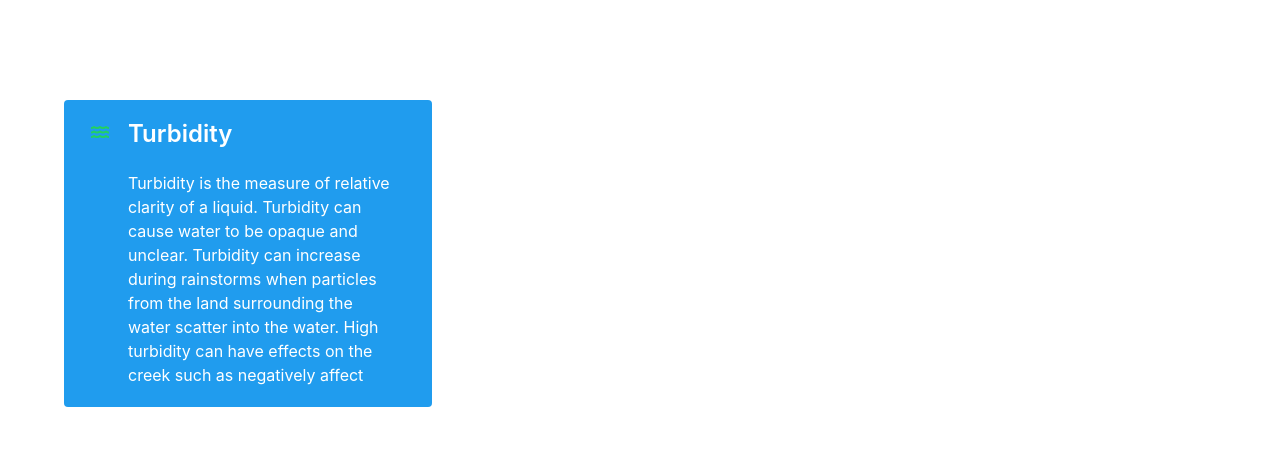
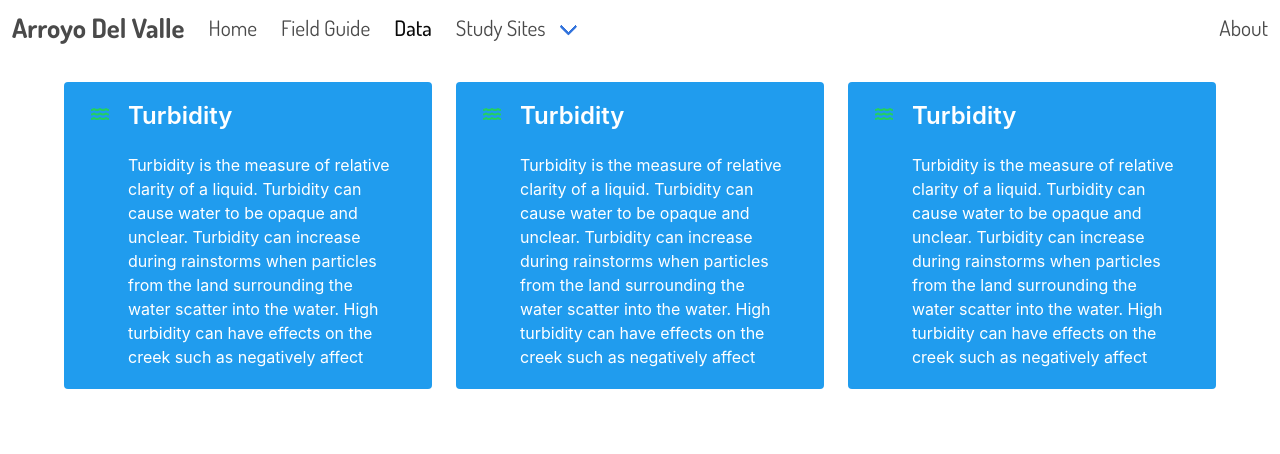
Before and after one commit to subatuba21/Creek, a PHP site: page /data.html in a window 1280 px wide. Shown: the top 454 px of the page. Run offline with PHP 8.4, Linux system fonts and the light colour scheme; some libraries are stand-ins or nearby versions.

Commit message:
small stuff

```diff
--- a/creeke.css
+++ b/creeke.css
@@ -26,3 +26,9 @@
 a {
   text-decoration: none;
 }
+ .is-active {
+  font-weight: 500;
+}
+#datades {
+  margin-top: 30px;
+}
--- a/data.html
+++ b/data.html
@@ -12,8 +12,51 @@
     <script src="creekm.js" charset="utf-8"></script>
   </head>
 <body>
-  <section class="section has-background-white">
-			<div class="container">
+
+  <nav class="navbar is-fixed-top" role="navigation" aria-label="main navigation">
+    <div class="navbar-brand">
+      <div class="navbar-item logo">
+        Arroyo Del Valle
+      </div>
+    </div>
+    <div class="navbar-start navtext">
+      <a href="creekm.html" class="navbar-item navtext">
+        Home
+      </a>
+      <a class="navbar-item">
+        Field Guide
+      </a>
+      <a href="data.html" class="navbar-item is-active">
+        Data
+      </a>
+      <div class="navbar-item has-dropdown is-hoverable">
+        <div class="navbar-link">
+          Study Sites
+        </div>
+      <div class = "navbar-dropdown">
+        <a class = "navbar-item">
+          Sites 1-4
+        </a>
+        <a class = "navbar-item">
+          Sites 5-8
+        </a>
+        <a class = "navbar-item">
+          Sites 9-12
+        </a>
+        <a class = "navbar-item">
+          Sites 13-14
+        </a>
+      </div>
+
+    </div>
+  </div>
+    <div class="navbar-end navtext">
+      <a class="navbar-item">
+        About
+      </a>
+    </div>
+  </nav>
+    <div class="container" id="datades">
       <div class="columns">
         <div class="column is-one-third">
           <article class="media notification is-info">
@@ -34,6 +77,47 @@
             </div>
           </article>
         </div>
+        <div class="column is-one-third">
+          <article class="media notification is-info">
+            <figure class="media-left">
+              <span class="icon has-text-success">
+                <i class="fas fa-water"></i>
+              </span>
+            </figure>
+            <div class="media-content">
+              <div class="content">
+                <h1 class="title is-size-4">Turbidity</h1>
+                <p class="is-size-10">
+                  Turbidity is the measure of relative clarity of a liquid. Turbidity can cause water to be opaque and unclear.
+                  Turbidity can increase during rainstorms when particles from the land surrounding the water scatter into the water.
+                  High turbidity can have effects on the creek such as negatively affect
+                </p>
+              </div>
+            </div>
+          </article>
+        </div>
+        <div class="column is-one-third">
+          <article class="media notification is-info">
+            <figure class="media-left">
+              <span class="icon has-text-success">
+                <i class="fas fa-water"></i>
+              </span>
+            </figure>
+            <div class="media-content">
+              <div class="content">
+                <h1 class="title is-size-4">Turbidity</h1>
+                <p class="is-size-10">
+                  Turbidity is the measure of relative clarity of a liquid. Turbidity can cause water to be opaque and unclear.
+                  Turbidity can increase during rainstorms when particles from the land surrounding the water scatter into the water.
+                  High turbidity can have effects on the creek such as negatively affect
+                </p>
+              </div>
+            </div>
+          </article>
+        </div>
+  </div>
 
+    </div>
 
 </body>
+</html>
```
Also changed, not shown: creekm.html (+7 -8 lines). Lines whose indentation alone changed are shown as unchanged.
